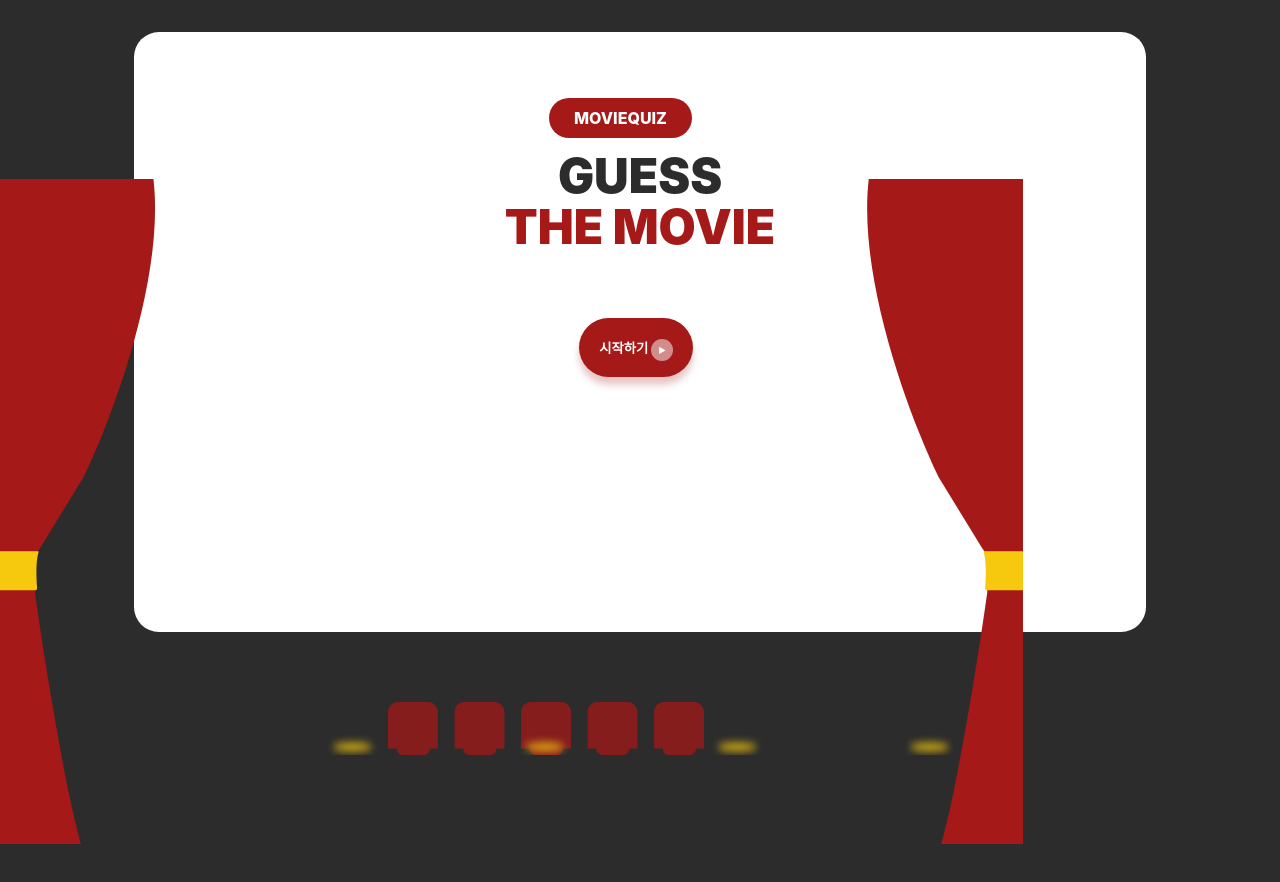
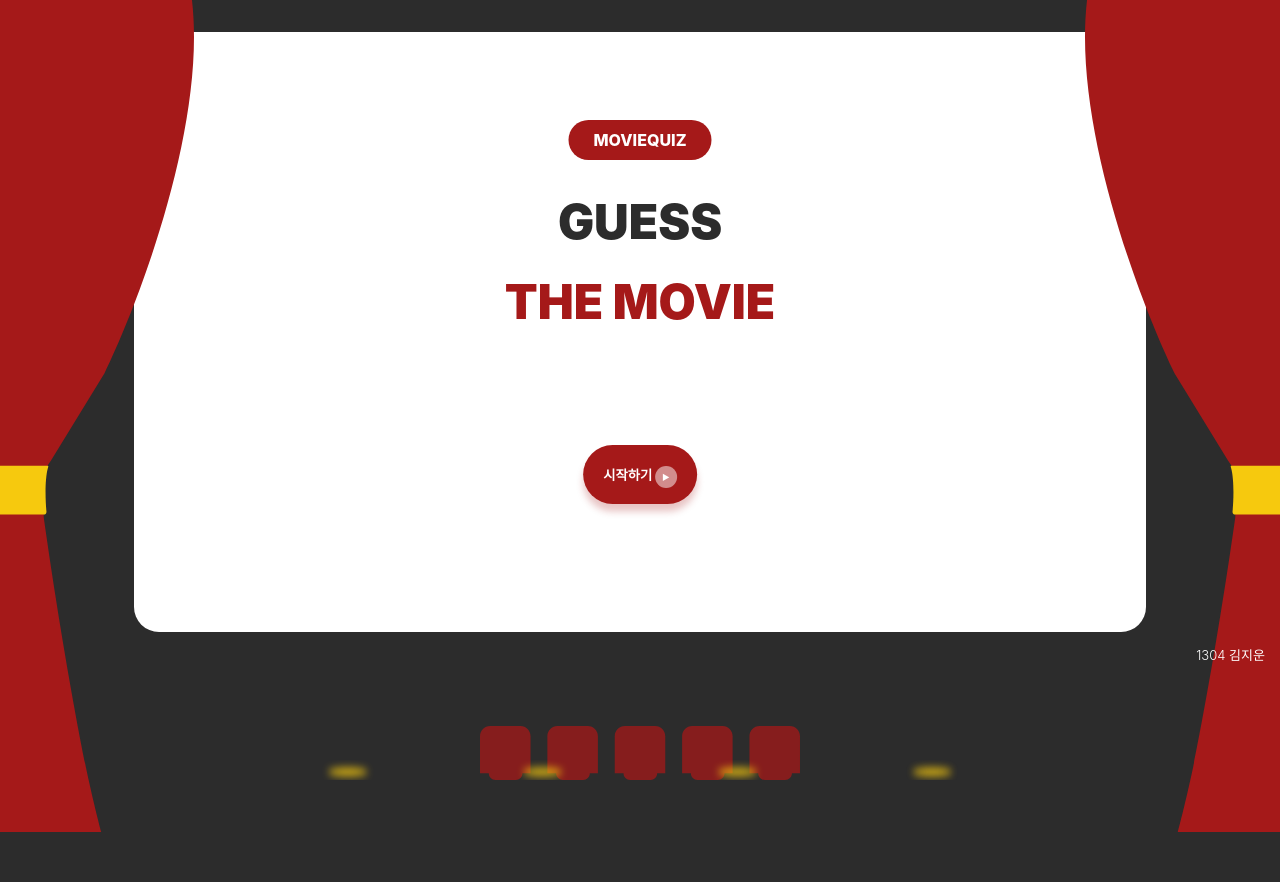
Before and after one commit to kimjiwoon3472/MovieQuiz, a plain HTML site: page index.html in a window 1280 px wide. Shown: the top 882 px of the page. After the commit the page ends 832 px from the top, so only its background shows below. Drawn offline with Linux system fonts and the light colour scheme.

Commit message:
kimjiwoon

```diff
--- a/quiz_style.css
+++ b/quiz_style.css
@@ -87,9 +87,10 @@ button:hover {
         box-shadow 0.25s,
         font-weight 0.1s,
         padding 0.1s;
-    position: relative;
-    left: 35%;
-    bottom: 48px;
+    position: absolute;
+    bottom: 33.8%;
+    left: 50%;
+    transform: translateX(-170%);
     background-color: #A51919;
     box-shadow: 0px 7.5px 7.5px 0px rgba(165, 25, 25, 0.25);
     color: #FFF;
@@ -137,21 +138,23 @@ input:focus {
 }
 
 #checkAnswer {
-    position: relative;
-    left: 35%;
-    bottom: 50px;
+    position: absolute;
+    bottom: 34%;
+    left: 50%;
+    transform: translateX(-50%);
 }
 
 #end {
-    position: relative;
-    left: 35.65%;
-    bottom: 50px;
+    position: absolute;
+    bottom: 34%;
+    left: 50%;
+    transform: translateX(45%);
 }
 
 #poster {
-    position: relative;
-    left: 565px;
-    bottom: 140px;
+    position: absolute;
+    bottom: 25%;
+    left: 65%;
     width: 100px;
     height: 144px;
     border-radius: 3px;
@@ -160,28 +163,30 @@ input:focus {
 }
 
 #seat {
-    position: relative;
-    top: 70px;
-    left: 380px;
+    position: absolute;
+    bottom: 2.5%;
+    left: 50%; right: 50%;
+    transform: translateX(-50%);
     inline-size: 25%;
 }
 
 #light {
     transition: all 2s;
-    position: relative;
-    top: 70px;
-    right: 3px;
+    position: absolute;
+    bottom: 2.5%;
+    left: 50%; right: 50%;
+    transform: translateX(-50%);
     inline-size: 50%;
     opacity: 1;
 }
 
 #curtain {
-    position: relative;
+    position: absolute;
     bottom: 510px;
-    transform: translateX(-9px);
+    left: 0; top: 0;
     inline-size: 100%;
     pointer-events: none;
-    width: 1026px;
+    width: 100%;
 }
 
 #result {
--- a/script.js
+++ b/script.js
@@ -2,7 +2,7 @@ const light = document.getElementById("light");
 let visible = true;
 
 setInterval(() => {
-    light.style.opacity = visible ? '0.25' : '1';
+    light.style.opacity = visible ? '0.3' : '1';
     visible = !visible;
     console.log(light.style.opacity);
 }, 2000)
--- a/style.css
+++ b/style.css
@@ -22,9 +22,10 @@ body {
 }
 
 #subtitle {
-    position: relative;
-    top: 50px;
-    left: 41%;
+    position: absolute;
+    top: 13%;
+    left: 50%;
+    transform: translateX(-50%);
     color: #FFF;
     font-family: Inter;
     font-weight: 800;
@@ -39,25 +40,30 @@ h1 {
     text-align: center;
     font-family: Inter;
     font-weight: 900;
-    position: relative;
+    position: absolute;
     font-size: 300%;
 }
 
 #title1 {
     color: #2C2C2C;
-    top: 10px;
+    top: 20%;
+    left: 50%;
+    transform: translateX(-50%);
 }
 
 #title2 {
     color: #A51919;
-    bottom: 30px;
+    top: 30%;
+    left: 50%;
+    transform: translateX(-50%);
 }
 
 button {
     transition: all 0.25s;
-    position: relative;
-    left: 44%;
-    bottom: 0px;
+    position: absolute;
+    bottom: 37%;
+    left: 50%;
+    transform: translateX(-50%);
     padding: 20px 40px;
     border: 0;
     border-radius: 32px;
@@ -76,43 +82,37 @@ button {
 }
 
 button:hover {
-    position: relative;
-    left: 44%;
-    bottom: 3px;
-    padding: 20px 40px;
-    border: 0;
-    border-radius: 32px;
+    bottom: 3%;
     background: #C63737;
     box-shadow: 0px 10px 10px 0px rgba(198, 55, 55, 0.25);
-    text-align: center;
-    font-family: Inter;
-    font-weight: 800;
     cursor: pointer;
 }
 
 #seat {
-    position: relative;
-    top: 70px;
-    left: 380px;
+    position: absolute;
+    bottom: 2.5%;
+    left: 50%; right: 50%;
+    transform: translateX(-50%);
     inline-size: 25%;
 }
 
 #light {
     transition: all 2s;
-    position: relative;
-    top: 70px;
-    right: 3px;
+    position: absolute;
+    bottom: 2.5%;
+    left: 50%; right: 50%;
+    transform: translateX(-50%);
     inline-size: 50%;
     opacity: 1;
 }
 
 #curtain {
-    position: relative;
+    position: absolute;
     bottom: 510px;
-    transform: translateX(-8px);
+    left: 0; top: 0;
     inline-size: 100%;
     pointer-events: none;
-    width: 1023px;
+    width: 100%;
 }
 
 a {
```
Also changed, not shown: quiz.html (+2 -1 lines).
